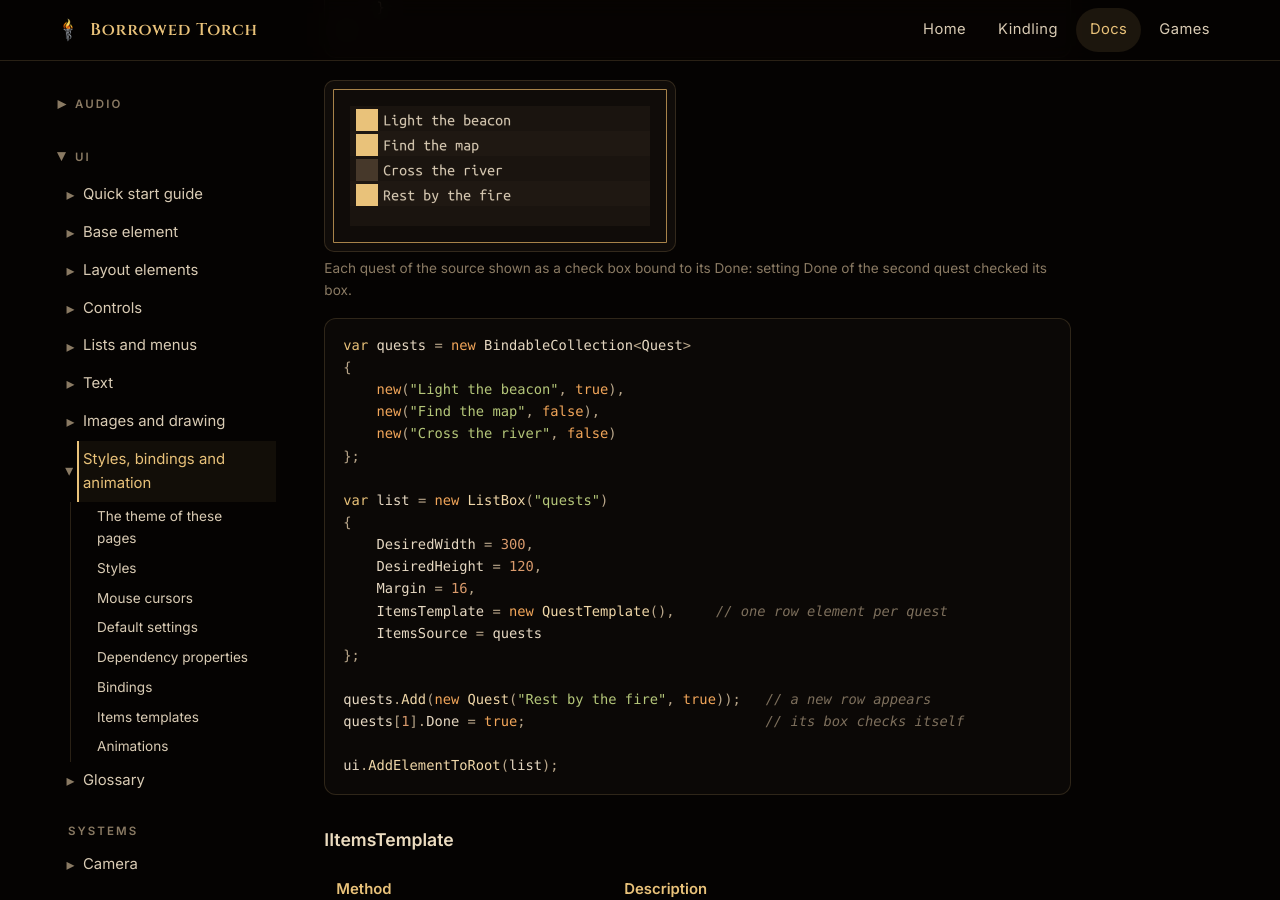
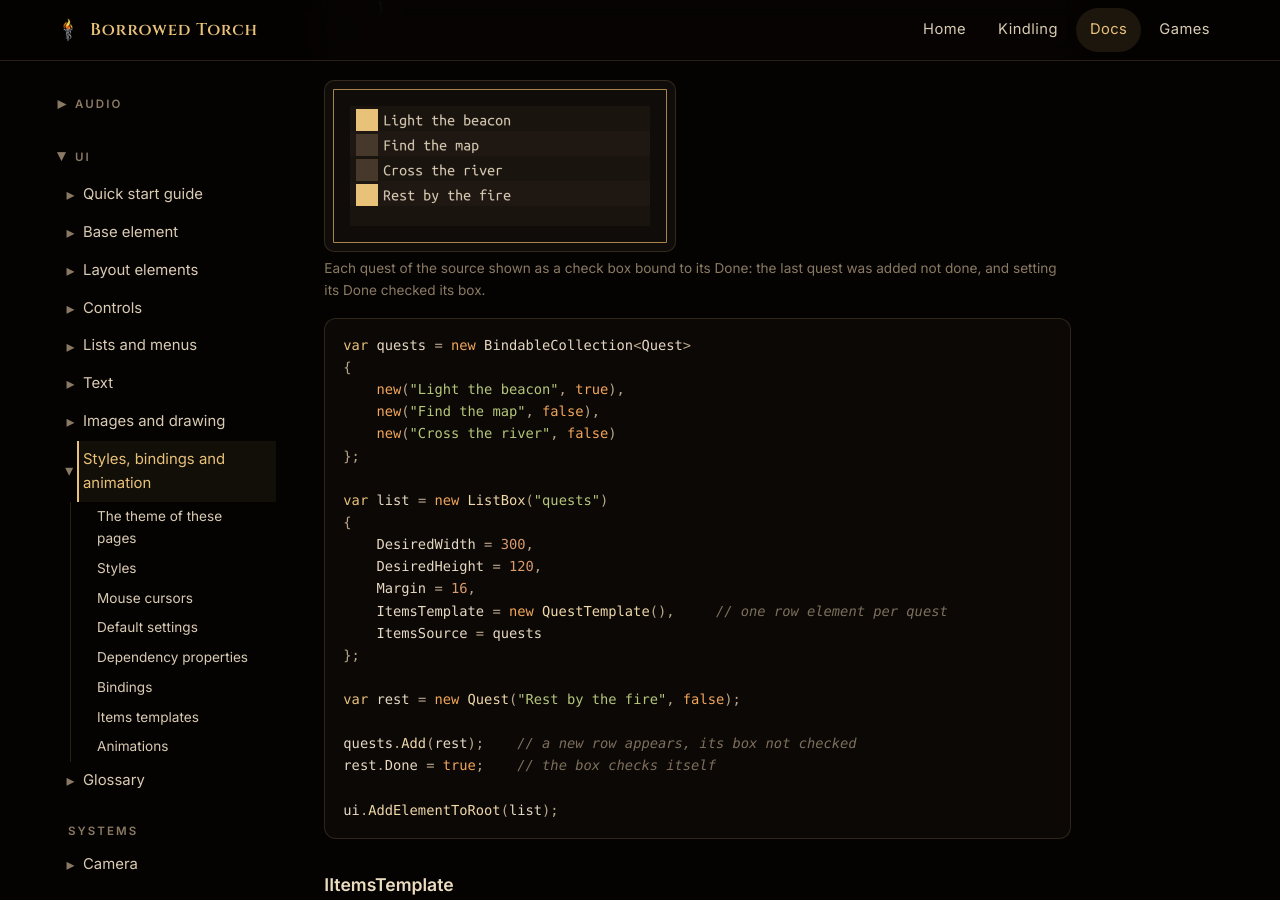
Before and after one commit to Elzianor/borrowedtorch-site, a Jekyll site: the page built from docs/ui-styles.md, in a window 1280 px wide and 900 px high, scrolled down 27162 px. Built offline with Jekyll 4.4.1, drawn with Linux system fonts in a browser that asks for light colours; some web fonts are replaced.

Commit message:
Add the last quest not done, then set its Done through the binding
Co-Authored-By: Claude Opus 5.5 <noreply@anthropic.com>

````diff
--- a/docs/ui-styles.md
+++ b/docs/ui-styles.md
@@ -828,8 +828,8 @@ public sealed class QuestTemplate : IItemsTemplate
 ```
 
 <figure class="shot">
-  <img src="{{ '/assets/img/ui/styles-items-template.png' | relative_url }}" width="334" height="154" alt="A list of four check boxes: Light the beacon, Find the map and Rest by the fire checked, Cross the river unchecked">
-  <figcaption>Each quest of the source shown as a check box bound to its Done: setting Done of the second quest checked its box.</figcaption>
+  <img src="{{ '/assets/img/ui/styles-items-template.png' | relative_url }}" width="334" height="154" alt="A list of four check boxes: Light the beacon and Rest by the fire checked, Find the map and Cross the river unchecked">
+  <figcaption>Each quest of the source shown as a check box bound to its Done: the last quest was added not done, and setting its Done checked its box.</figcaption>
 </figure>
 
 ```csharp
@@ -849,8 +849,10 @@ var list = new ListBox("quests")
     ItemsSource = quests
 };
 
-quests.Add(new Quest("Rest by the fire", true));   // a new row appears
-quests[1].Done = true;                             // its box checks itself
+var rest = new Quest("Rest by the fire", false);
+
+quests.Add(rest);    // a new row appears, its box not checked
+rest.Done = true;    // the box checks itself
 
 ui.AddElementToRoot(list);
 ```
````
Also changed, not shown: assets/img/ui/styles-items-template.png.
